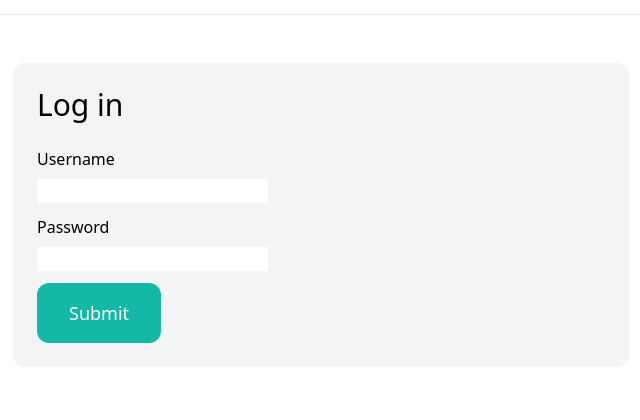
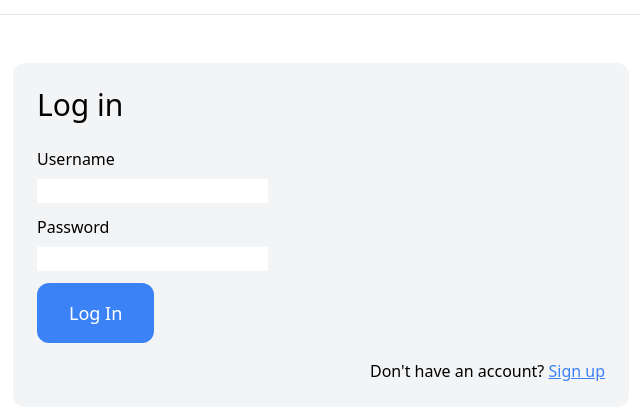
Before and after one commit to joshrubin1234/trivia, a Django app: template accounts/templates/accounts/login.html in a window 1280 px wide. Shown: the part 274-694 px from the top of the page, without its empty margins (319-959 px from the left). Run offline with Django 3.2, Linux system fonts and the light colour scheme; the template is opened without the code that fills it, so the values that code supplies are empty, except form fields; form fields are guessed from the names that the template uses; some libraries are stand-ins or nearby versions.

Commit message:
signin link exists inside login and login link exists inside sign in

```diff
--- a/accounts/templates/accounts/login.html
+++ b/accounts/templates/accounts/login.html
@@ -29,7 +29,8 @@
             </div>
         {% endif %}
 
-        <button class="py-4 px-8 text-lg bg-teal-500 hover:bg-teal-700 rounded-xl text-white">Submit</button>
+        <button type="submit" class="btn py-4 px-8 text-lg bg-blue-500 hover:bg-blue-700 rounded-xl text-white">Log In</button>
+        <p class="text-right pt-4">Don't have an account? <a href="{% url 'signup' %}" class="underline text-blue-500">Sign up</a></p>
     </form>
 </div>
 {% endblock %}
--- a/accounts/templates/accounts/signup.html
+++ b/accounts/templates/accounts/signup.html
@@ -38,7 +38,8 @@
             </div>
         {% endif %}
 
-        <button class="py-4 px-8 text-lg bg-teal-500 hover:bg-teal-700 rounded-xl text-white">Submit</button>
+        <button type="submit" class="btn py-4 px-8 text-lg bg-green-500 hover:bg-green-700 rounded-xl text-white">Sign Up</button>
+        <p class="text-right pt-4">Already have an account? <a href="{% url 'login' %}" class="underline text-blue-500">Log in</a></p>
     </form>
  </div>
  {% endblock %}
```
Also changed, not shown: db.sqlite3.
